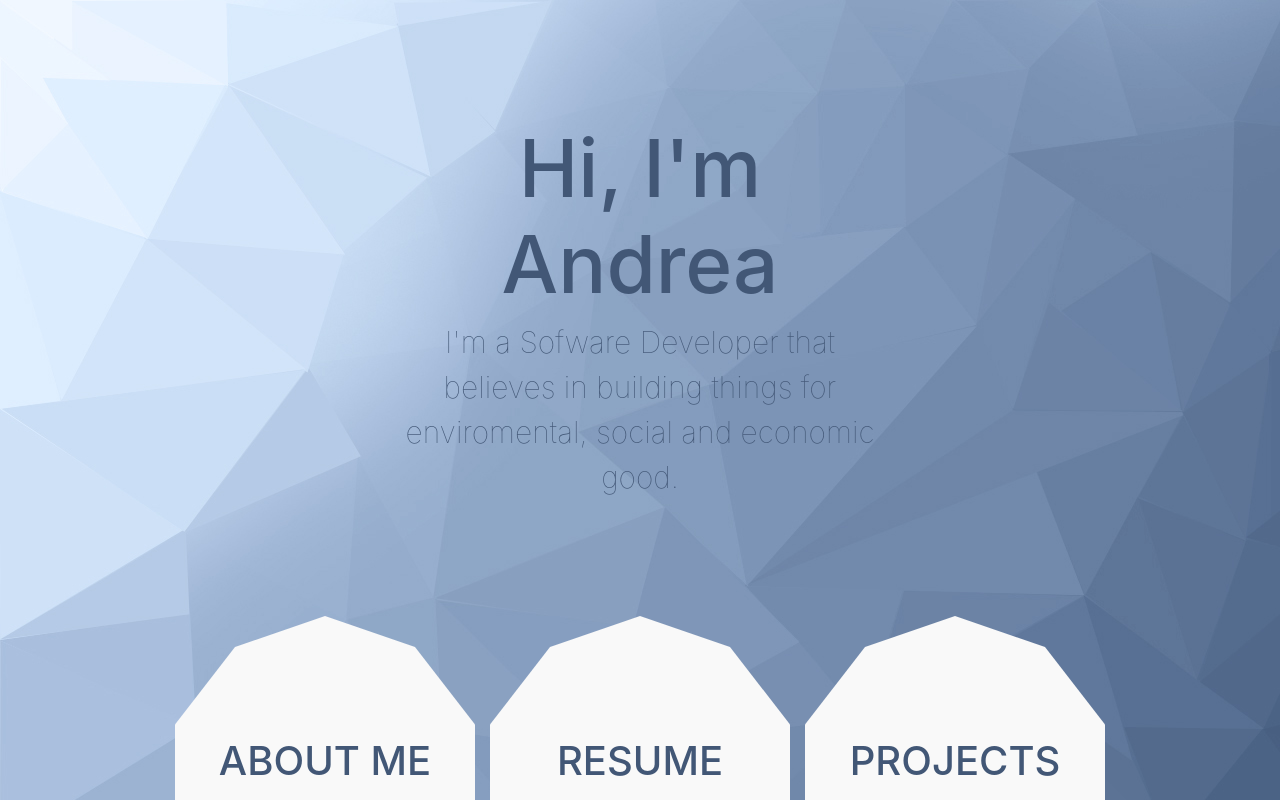
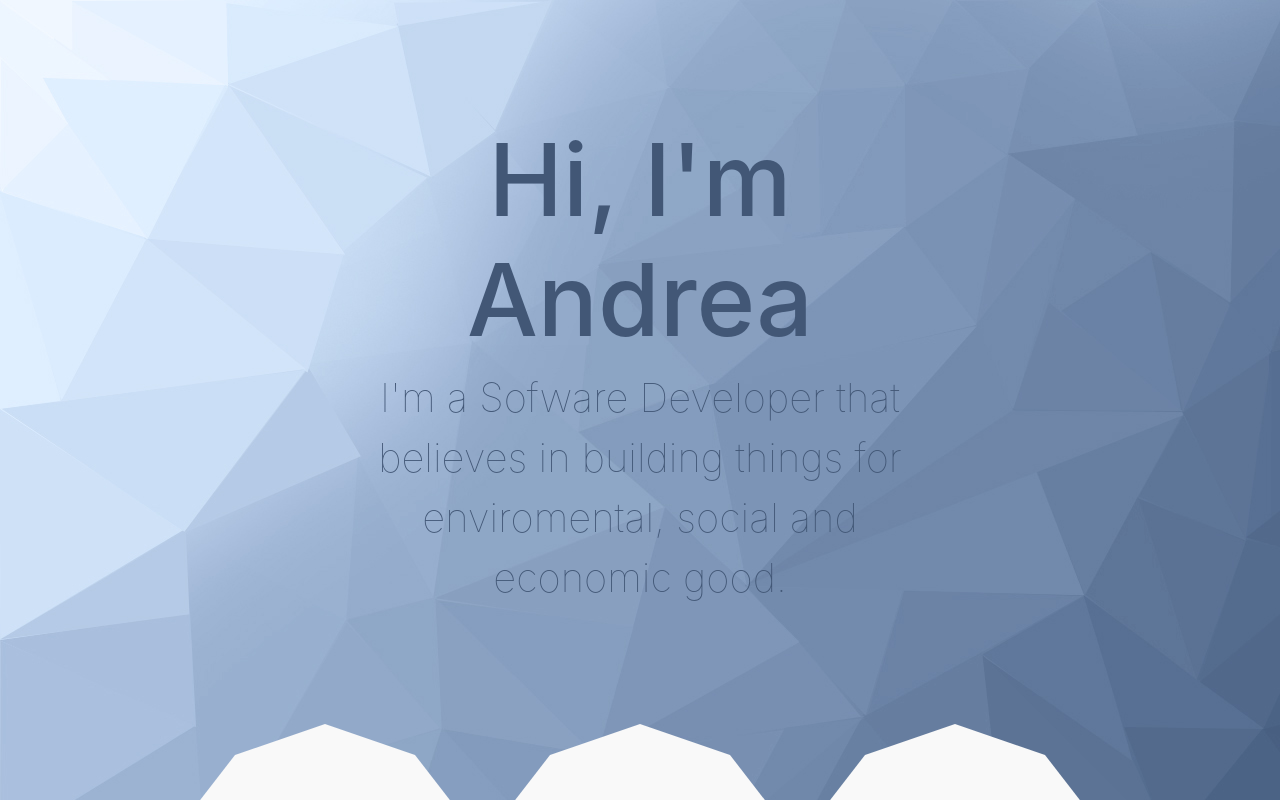
Before and after one commit to anlsim/anlsim.github.io, a React (Create React App) app: page / in a window 1280 px wide. Shown: the top 800 px of the page. Built offline with nearby package versions, Linux system fonts and the light colour scheme.

Commit message:
fixed homepage font size

```diff
--- a/src/components/ProjectMenu.js
+++ b/src/components/ProjectMenu.js
@@ -1,7 +1,6 @@
 import React, {Component} from 'react';
 import Project from './Project';
 import '../styles/DirectoryMenu.scss';
-import NavBar  from './NavBar';
 
 
 class ProjectMenu extends Component {
@@ -46,7 +45,6 @@ class ProjectMenu extends Component {
     render(){
         return(
             <>
-            <NavBar />
             <div className='row'>
                {
                     this.state.sections.map(({id, ...SectionProps}) => (
--- a/src/pages/HomePage.js
+++ b/src/pages/HomePage.js
@@ -4,20 +4,15 @@ import DirectoryMenu from '../components/DirectoryMenu';
 
 const HomePage = () => {
     return (
-        <div className = 'backgroundImage'>
+
         <div className = 'homepage'>
-            <div className= 'intro'>
-                <h1 className= 'intro-text'> Hi, I'm Andrea</h1>
-                <p className= 'text-description'>I'm a Sofware Developer that believes in building things for enviromental, social and economic good.</p>
+            <div className= 'header'>
+                <h1 className= 'header-title'> Hi, I'm Andrea</h1>
+                <p className= 'header-subtitle'>I'm a Sofware Developer that believes in building things for enviromental, social and economic good.</p>
             </div>
-
             <div>
                 <DirectoryMenu/>
             </div>
-
-
-
-        </div>
         </div>
 
 
--- a/src/styles/HomePage.scss
+++ b/src/styles/HomePage.scss
@@ -1,29 +1,29 @@
 @import 'colors';
 
     .homepage{
-             text-align: center;
+            text-align: center;
             display: flex;
             flex-direction: column;
             align-items: center;
             padding: 20px 80px;
 
     }
-    .intro{
+    .header{
         color: $blue-pas;
-        width: 600px;
+        width: 700px;
         border-radius: 15px;
         padding: 50px 50px;
         margin: 50px 50px;
 
-    }
-    .intro-text{
 
-        font-size: 80px;
+        &-title{
+            font-size: 100px;
+
+        }
+        &-subtitle{
+            font-weight: lighter;
+            font-size: 40px;
+
+        }
 
     }
-    .text-description{
-
-        font-weight: lighter;
-        font-size: 30px;
-
-    }
```
